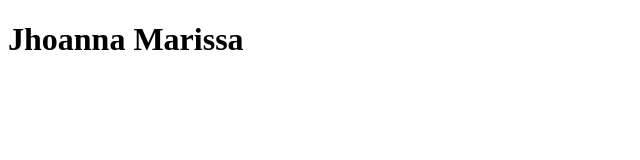
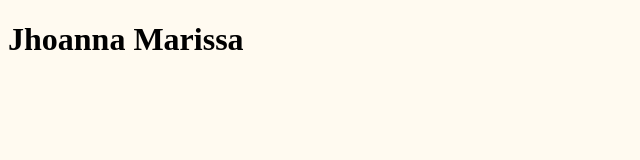
Before and after one commit to Jhoannamarissa/dev-prep-portfolio, a plain HTML site: page index.html in a window 1280 px wide. Shown: the whole page, without its empty margins (0-640 px from the left). Drawn offline with Linux system fonts and the light colour scheme.

Commit message:
adding my css

```diff
--- /dev/null
+++ b/css/style.css
@@ -0,0 +1,3 @@
+body {
+	background-color: #FFFAF0;
+}
--- a/index.html
+++ b/index.html
@@ -2,6 +2,7 @@
 <html>
 	<head>
 		<title>My portfolio</title>
+		<link rel="stylesheet" type="text/css" href="./css/style.css">
 	</head>
 		<body>
 
```
